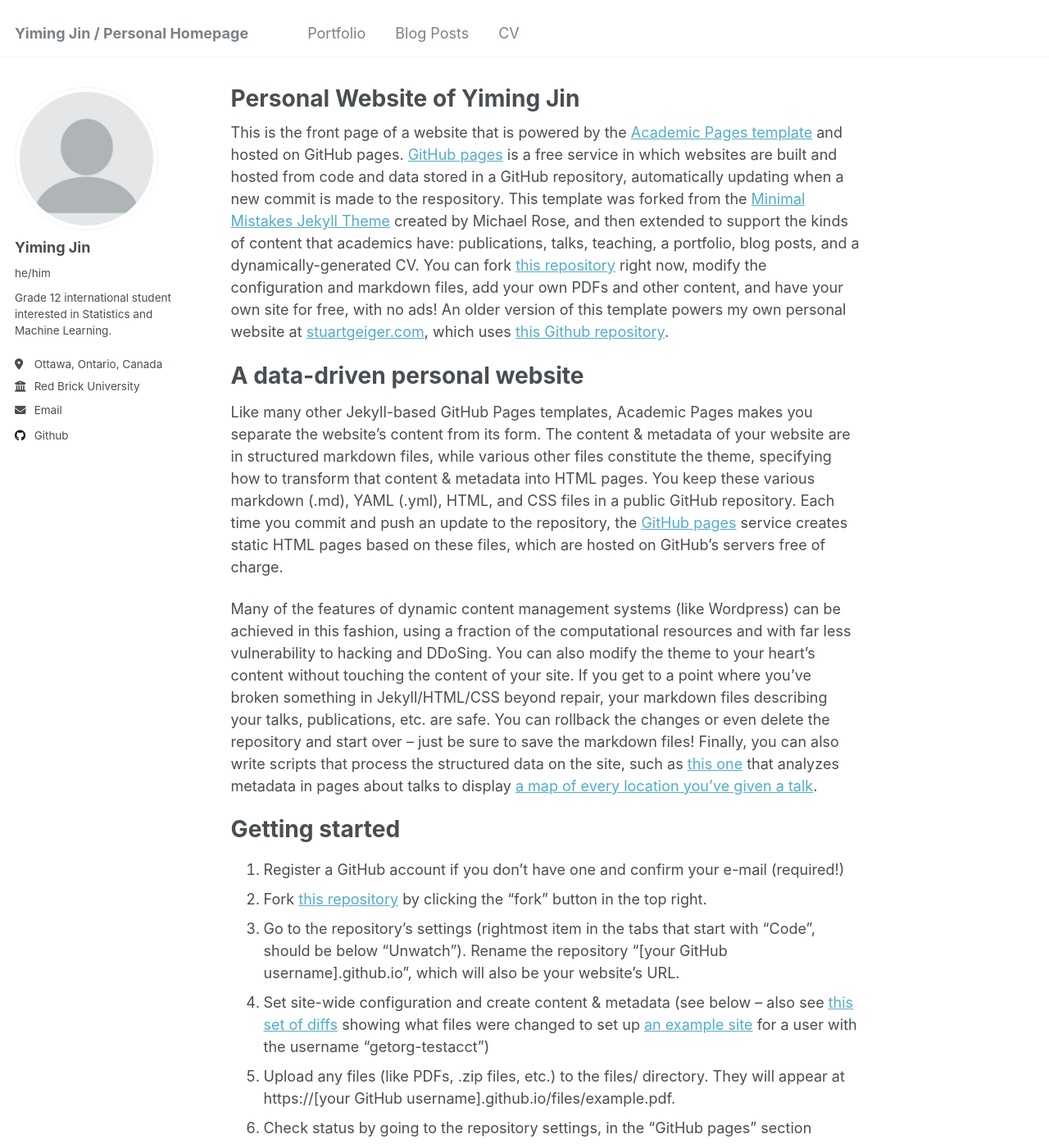
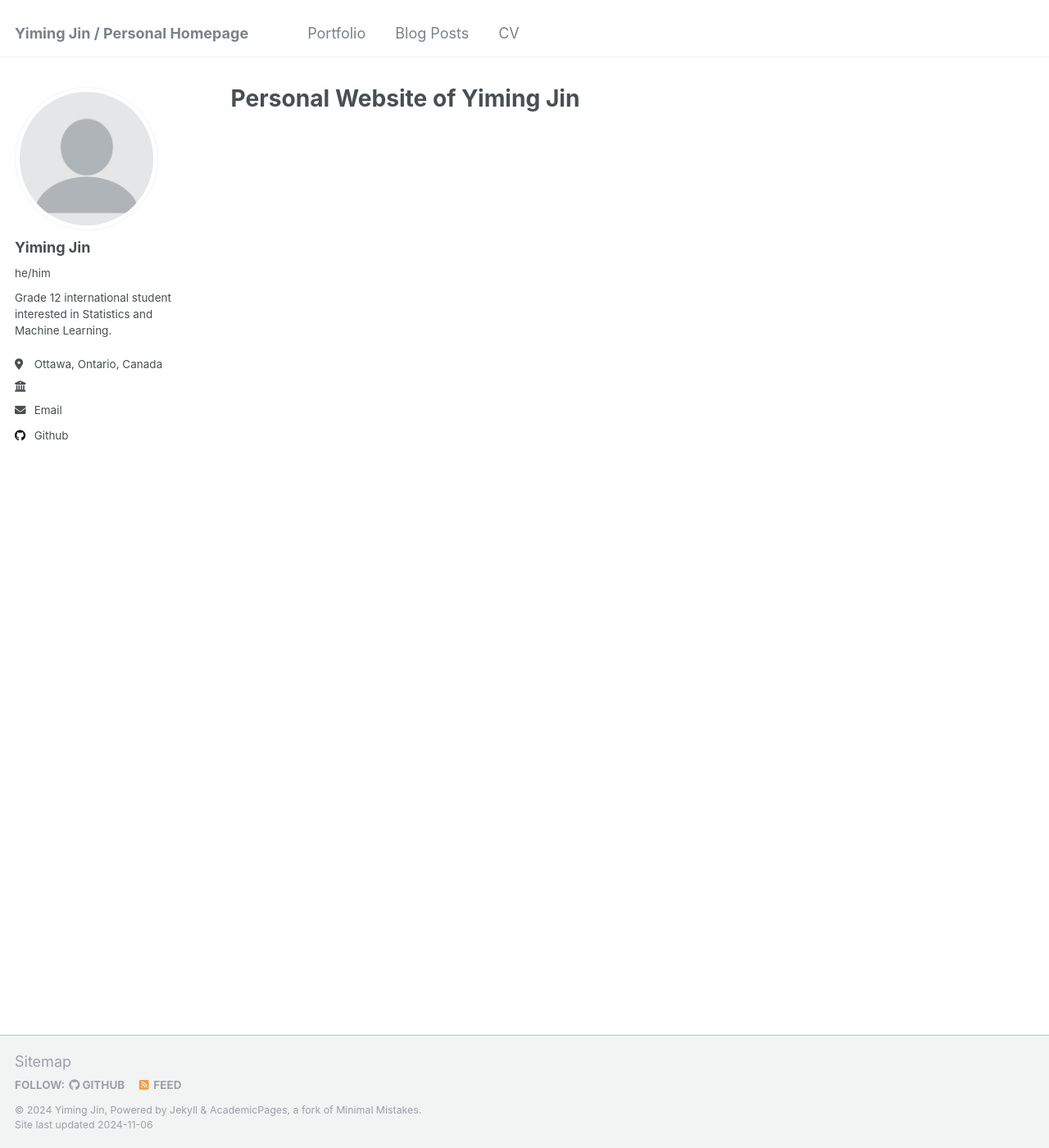
Before and after one commit to Cx33032/cx33032.github.io, a Jekyll site: the page built from _pages/about.md, in a window 1280 px wide and 1400 px high. Shown: the whole window at 82% size. Built offline with Jekyll 4.4.1, drawn with Linux system fonts in a browser that asks for light colours; some of the changed text lies outside the part shown.

Commit message:
Update files

```diff
--- a/_config.yml
+++ b/_config.yml
@@ -26,7 +26,7 @@ author:
   pronouns         : "he/him"
   bio              : "Grade 12 international student interested in Statistics and Machine Learning."
   location         : "Ottawa, Ontario, Canada"
-  employer         : "Red Brick University"
+  employer         : ""
   uri              : # URL
   email            : "harry.king0927@gmail.com"
 
--- a/_pages/about.md
+++ b/_pages/about.md
@@ -7,7 +7,9 @@ redirect_from:
   - /about.html
 ---
 
-This is the front page of a website that is powered by the [Academic Pages template](https://github.com/academicpages/academicpages.github.io) and hosted on GitHub pages. [GitHub pages](https://pages.github.com) is a free service in which websites are built and hosted from code and data stored in a GitHub repository, automatically updating when a new commit is made to the respository. This template was forked from the [Minimal Mistakes Jekyll Theme](https://mmistakes.github.io/minimal-mistakes/) created by Michael Rose, and then extended to support the kinds of content that academics have: publications, talks, teaching, a portfolio, blog posts, and a dynamically-generated CV. You can fork [this repository](https://github.com/academicpages/academicpages.github.io) right now, modify the configuration and markdown files, add your own PDFs and other content, and have your own site for free, with no ads! An older version of this template powers my own personal website at [stuartgeiger.com](http://stuartgeiger.com), which uses [this Github repository](https://github.com/staeiou/staeiou.github.io).
+
+
+<!-- This is the front page of a website that is powered by the [Academic Pages template](https://github.com/academicpages/academicpages.github.io) and hosted on GitHub pages. [GitHub pages](https://pages.github.com) is a free service in which websites are built and hosted from code and data stored in a GitHub repository, automatically updating when a new commit is made to the respository. This template was forked from the [Minimal Mistakes Jekyll Theme](https://mmistakes.github.io/minimal-mistakes/) created by Michael Rose, and then extended to support the kinds of content that academics have: publications, talks, teaching, a portfolio, blog posts, and a dynamically-generated CV. You can fork [this repository](https://github.com/academicpages/academicpages.github.io) right now, modify the configuration and markdown files, add your own PDFs and other content, and have your own site for free, with no ads! An older version of this template powers my own personal website at [stuartgeiger.com](http://stuartgeiger.com), which uses [this Github repository](https://github.com/staeiou/staeiou.github.io).
 
 A data-driven personal website
 ======
@@ -46,4 +48,4 @@ Example: editing a markdown file for a talk
 
 For more info
 ------
-More info about configuring Academic Pages can be found in [the guide](https://academicpages.github.io/markdown/). The [guides for the Minimal Mistakes theme](https://mmistakes.github.io/minimal-mistakes/docs/configuration/) (which this theme was forked from) might also be helpful.
+More info about configuring Academic Pages can be found in [the guide](https://academicpages.github.io/markdown/). The [guides for the Minimal Mistakes theme](https://mmistakes.github.io/minimal-mistakes/docs/configuration/) (which this theme was forked from) might also be helpful. -->
```
Also changed, not shown: _pages/cv.md (+1 -1 lines).
